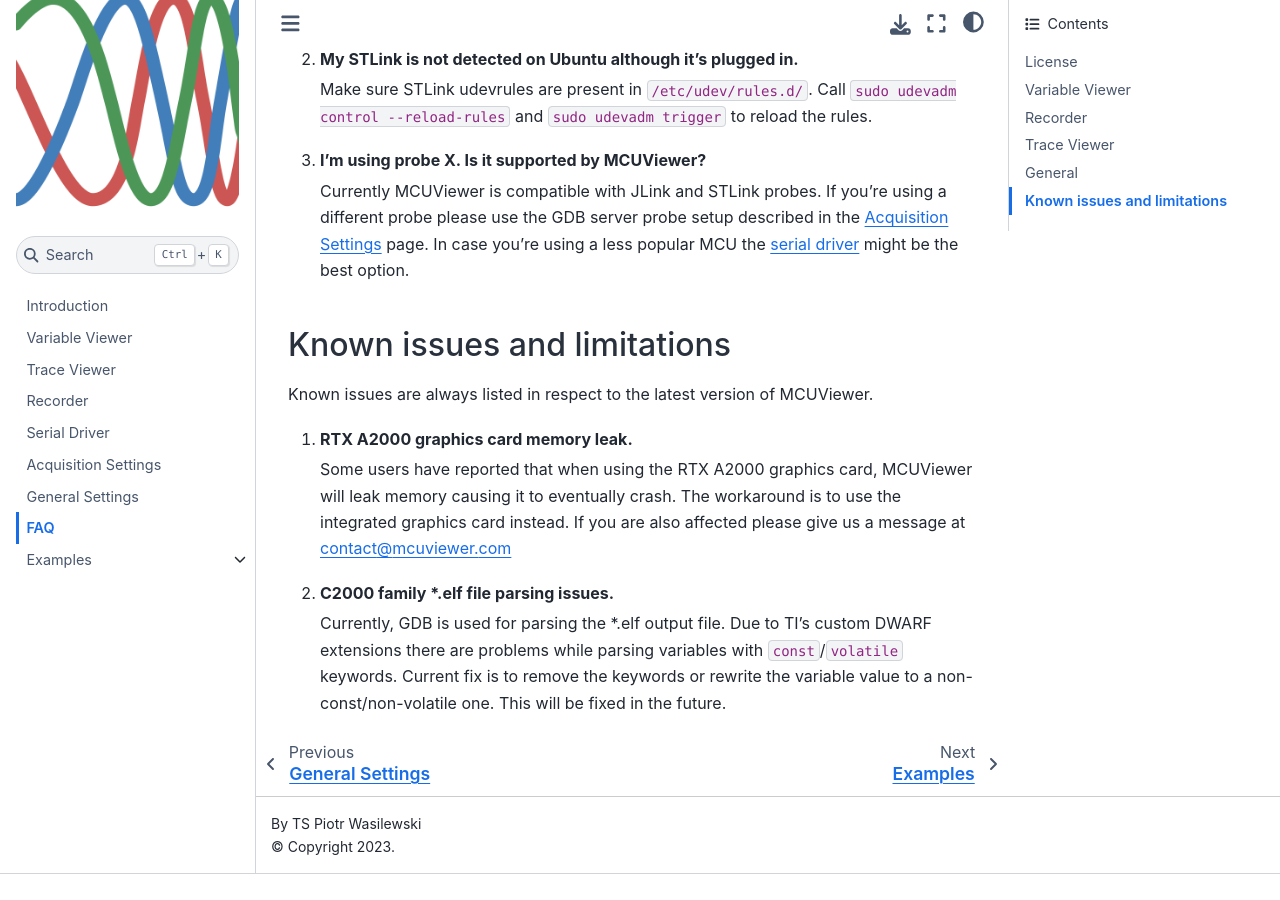
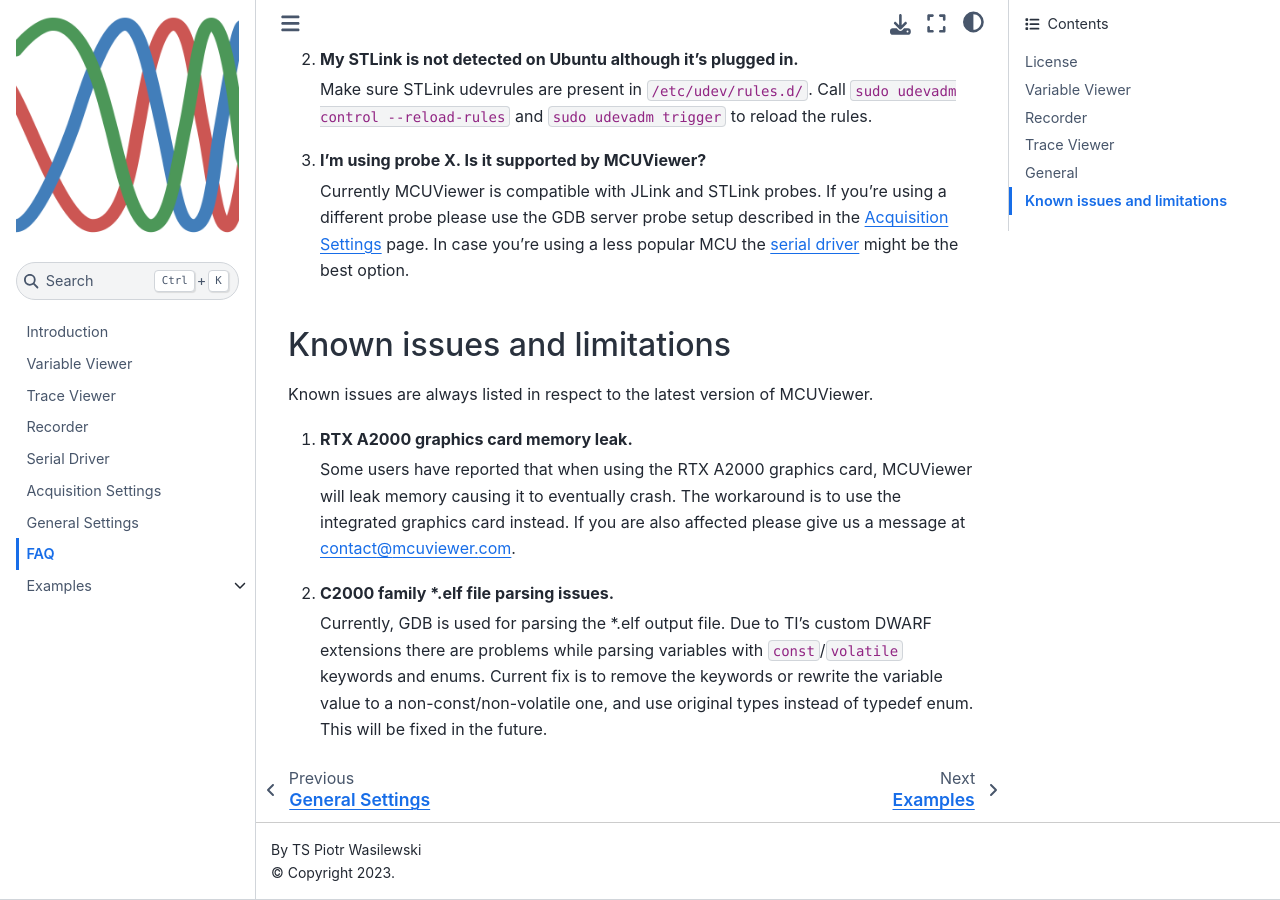
Before and after one commit to klonyyy/MCUViewer-docs, a Jupyter Book: the page built from documentation/FAQ/FAQ.md, in a window 1280 px wide and 900 px high, scrolled down 3079 px. Built offline with Jupyter Book 1.0.4 settings and Sphinx 7.4.7 and the Sphinx Book theme 1.1.4, drawn with Linux system fonts in a browser that asks for light colours; before the commit the page ends 3953 px from its top, so only the background shows below that.

Commit message:
wip: working on serial C2000 docs

```diff
--- a/documentation/FAQ/FAQ.md
+++ b/documentation/FAQ/FAQ.md
@@ -106,8 +106,8 @@
 
 1. **RTX A2000 graphics card memory leak.**
 
-   Some users have reported that when using the RTX A2000 graphics card, MCUViewer will leak memory causing it to eventually crash. The workaround is to use the integrated graphics card instead. If you are also affected please give us a message at contact@mcuviewer.com
+   Some users have reported that when using the RTX A2000 graphics card, MCUViewer will leak memory causing it to eventually crash. The workaround is to use the integrated graphics card instead. If you are also affected please give us a message at contact@mcuviewer.com.
 
 2. **C2000 family \*.elf file parsing issues.**
 
-   Currently, GDB is used for parsing the *.elf output file. Due to TI's custom DWARF extensions there are problems while parsing variables with `const`/`volatile` keywords. Current fix is to remove the keywords or rewrite the variable value to a non-const/non-volatile one. This will be fixed in the future.
+   Currently, GDB is used for parsing the *.elf output file. Due to TI's custom DWARF extensions there are problems while parsing variables with `const`/`volatile` keywords and enums. Current fix is to remove the keywords or rewrite the variable value to a non-const/non-volatile one, and use original types instead of typedef enum. This will be fixed in the future.
```
Also changed, not shown: documentation/Examples/C2000/C2000.md (+1 -1 lines), documentation/Recorder/Recorder.md (+1 -1 lines).
